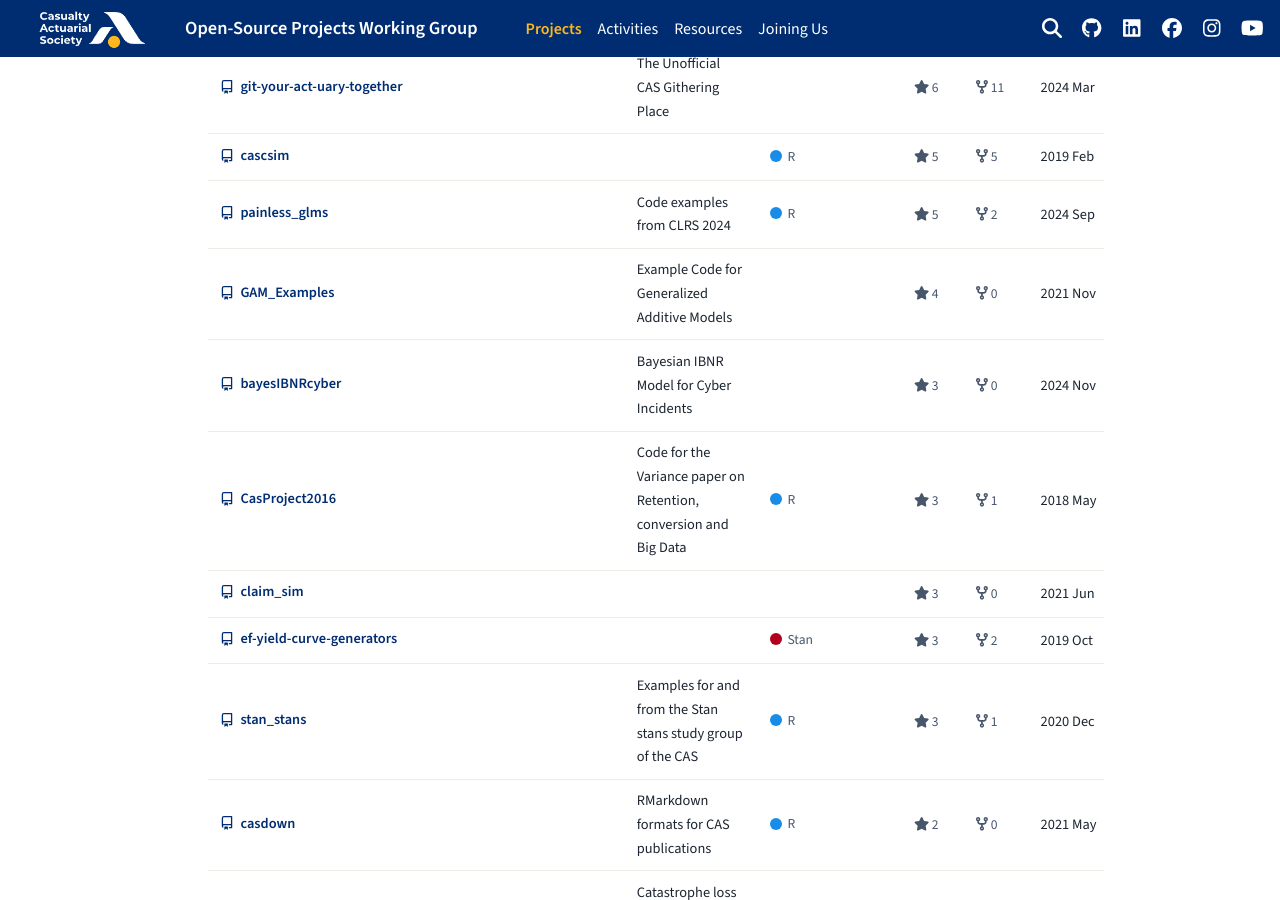
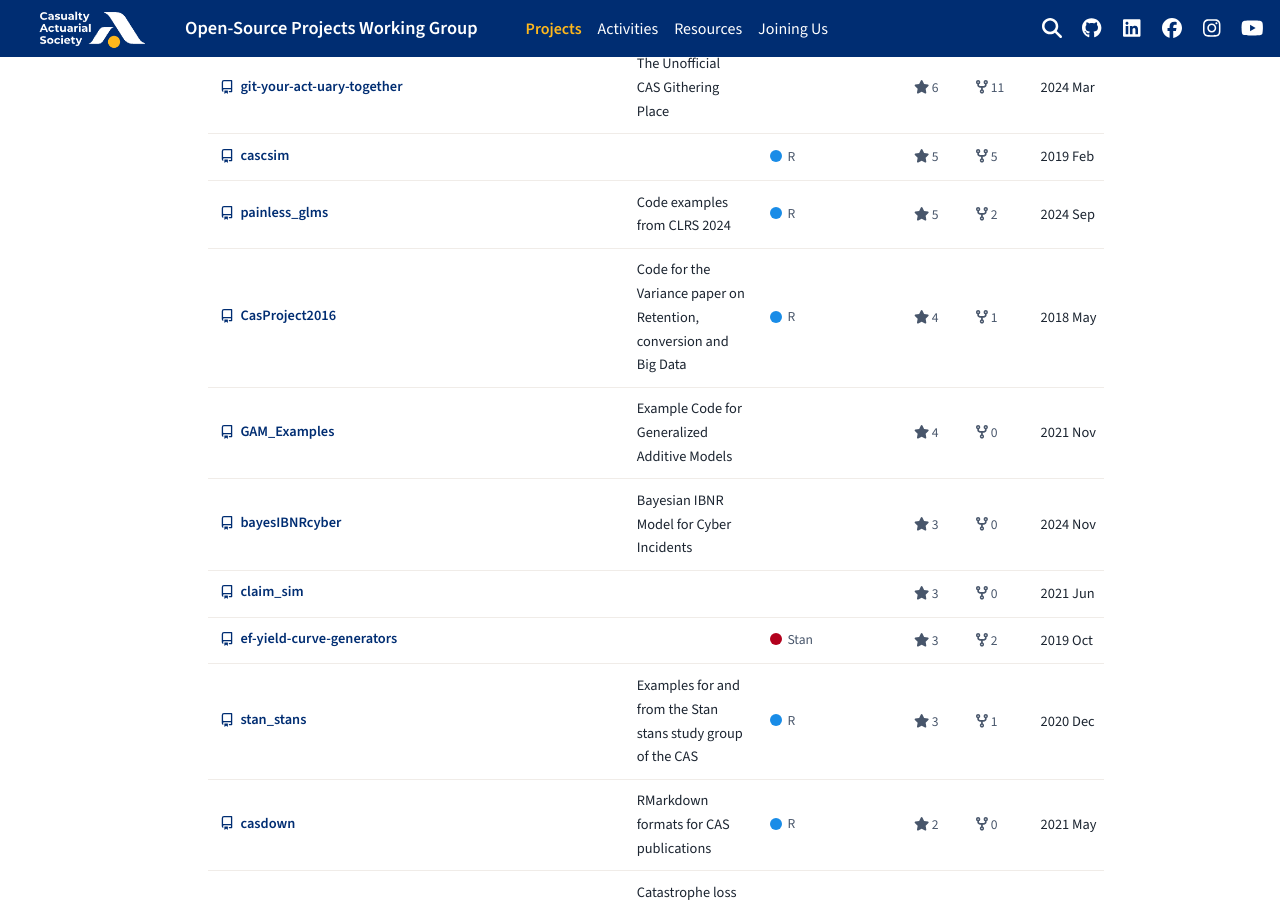
Before and after one commit to casact/casact.github.io, a Sphinx documentation site: the page built from docs/projects.md, in a window 1280 px wide and 900 px high, scrolled down 2654 px. Built offline with Sphinx 7.4.7 and the PyData theme 0.15.4, drawn with Linux system fonts in a browser that asks for light colours; part of the change alters nothing that is shown; some of the changed text lies outside the part shown.

Commit message:
Update repo listings

````diff
--- a/docs/projects.md
+++ b/docs/projects.md
@@ -6,7 +6,7 @@ The Open-Source Projects Working Group tracks all public repositories in the
 <!-- REPOS:START -->
 <!-- Generated by scripts/generate_repo_listings.py - do not edit by hand. -->
 
-All 58 public repositories in the [casact GitHub organization](https://github.com/casact), fetched directly from the GitHub API.
+All 59 public repositories in the [casact GitHub organization](https://github.com/casact), fetched directly from the GitHub API.
 
 ```{raw} html
 <div class="cas-repo-table-wrap">
@@ -175,6 +175,14 @@ All 58 public repositories in the [casact GitHub organization](https://github.co
   <td>2024 Sep</td>
 </tr>
 <tr>
+  <td class="cas-repo-name"><a href="https://github.com/casact/CasProject2016" target="_blank" rel="noopener"><svg aria-hidden="true" viewBox="0 0 16 16" width="14" height="14" class="cas-repo-icon"><path fill="currentColor" d="M2 2.5A2.5 2.5 0 0 1 4.5 0h8.75a.75.75 0 0 1 .75.75v12.5a.75.75 0 0 1-.75.75h-2.5a.75.75 0 0 1 0-1.5h1.75v-2h-8a1 1 0 0 0-.714 1.7.75.75 0 1 1-1.072 1.05A2.495 2.495 0 0 1 2 11.5Zm10.5-1h-8a1 1 0 0 0-1 1v6.708A2.486 2.486 0 0 1 4.5 9h8ZM5 12.25a.25.25 0 0 1 .25-.25h3.5a.25.25 0 0 1 .25.25v3.25a.25.25 0 0 1-.4.2l-1.45-1.087a.249.249 0 0 0-.3 0L5.4 15.7a.25.25 0 0 1-.4-.2Z"></path></svg>CasProject2016</a></td>
+  <td>Code for the Variance paper on Retention, conversion and Big Data</td>
+  <td><span class="cas-repo-lang"><span class="cas-lang-dot" style="background-color:#198CE7"></span>R</span></td>
+  <td><span class="cas-repo-stat"><i class="fa-solid fa-star"></i> 4</span></td>
+  <td><span class="cas-repo-stat"><i class="fa-solid fa-code-fork"></i> 1</span></td>
+  <td>2018 May</td>
+</tr>
+<tr>
   <td class="cas-repo-name"><a href="https://github.com/casact/GAM_Examples" target="_blank" rel="noopener"><svg aria-hidden="true" viewBox="0 0 16 16" width="14" height="14" class="cas-repo-icon"><path fill="currentColor" d="M2 2.5A2.5 2.5 0 0 1 4.5 0h8.75a.75.75 0 0 1 .75.75v12.5a.75.75 0 0 1-.75.75h-2.5a.75.75 0 0 1 0-1.5h1.75v-2h-8a1 1 0 0 0-.714 1.7.75.75 0 1 1-1.072 1.05A2.495 2.495 0 0 1 2 11.5Zm10.5-1h-8a1 1 0 0 0-1 1v6.708A2.486 2.486 0 0 1 4.5 9h8ZM5 12.25a.25.25 0 0 1 .25-.25h3.5a.25.25 0 0 1 .25.25v3.25a.25.25 0 0 1-.4.2l-1.45-1.087a.249.249 0 0 0-.3 0L5.4 15.7a.25.25 0 0 1-.4-.2Z"></path></svg>GAM_Examples</a></td>
   <td>Example Code for Generalized Additive Models</td>
   <td></td>
@@ -189,14 +197,6 @@ All 58 public repositories in the [casact GitHub organization](https://github.co
   <td><span class="cas-repo-stat"><i class="fa-solid fa-star"></i> 3</span></td>
   <td><span class="cas-repo-stat"><i class="fa-solid fa-code-fork"></i> 0</span></td>
   <td>2024 Nov</td>
-</tr>
-<tr>
-  <td class="cas-repo-name"><a href="https://github.com/casact/CasProject2016" target="_blank" rel="noopener"><svg aria-hidden="true" viewBox="0 0 16 16" width="14" height="14" class="cas-repo-icon"><path fill="currentColor" d="M2 2.5A2.5 2.5 0 0 1 4.5 0h8.75a.75.75 0 0 1 .75.75v12.5a.75.75 0 0 1-.75.75h-2.5a.75.75 0 0 1 0-1.5h1.75v-2h-8a1 1 0 0 0-.714 1.7.75.75 0 1 1-1.072 1.05A2.495 2.495 0 0 1 2 11.5Zm10.5-1h-8a1 1 0 0 0-1 1v6.708A2.486 2.486 0 0 1 4.5 9h8ZM5 12.25a.25.25 0 0 1 .25-.25h3.5a.25.25 0 0 1 .25.25v3.25a.25.25 0 0 1-.4.2l-1.45-1.087a.249.249 0 0 0-.3 0L5.4 15.7a.25.25 0 0 1-.4-.2Z"></path></svg>CasProject2016</a></td>
-  <td>Code for the Variance paper on Retention, conversion and Big Data</td>
-  <td><span class="cas-repo-lang"><span class="cas-lang-dot" style="background-color:#198CE7"></span>R</span></td>
-  <td><span class="cas-repo-stat"><i class="fa-solid fa-star"></i> 3</span></td>
-  <td><span class="cas-repo-stat"><i class="fa-solid fa-code-fork"></i> 1</span></td>
-  <td>2018 May</td>
 </tr>
 <tr>
   <td class="cas-repo-name"><a href="https://github.com/casact/claim_sim" target="_blank" rel="noopener"><svg aria-hidden="true" viewBox="0 0 16 16" width="14" height="14" class="cas-repo-icon"><path fill="currentColor" d="M2 2.5A2.5 2.5 0 0 1 4.5 0h8.75a.75.75 0 0 1 .75.75v12.5a.75.75 0 0 1-.75.75h-2.5a.75.75 0 0 1 0-1.5h1.75v-2h-8a1 1 0 0 0-.714 1.7.75.75 0 1 1-1.072 1.05A2.495 2.495 0 0 1 2 11.5Zm10.5-1h-8a1 1 0 0 0-1 1v6.708A2.486 2.486 0 0 1 4.5 9h8ZM5 12.25a.25.25 0 0 1 .25-.25h3.5a.25.25 0 0 1 .25.25v3.25a.25.25 0 0 1-.4.2l-1.45-1.087a.249.249 0 0 0-.3 0L5.4 15.7a.25.25 0 0 1-.4-.2Z"></path></svg>claim_sim</a></td>
@@ -391,6 +391,14 @@ All 58 public repositories in the [casact GitHub organization](https://github.co
   <td>2022 Aug</td>
 </tr>
 <tr>
+  <td class="cas-repo-name"><a href="https://github.com/casact/cyber-risk-ml" target="_blank" rel="noopener"><svg aria-hidden="true" viewBox="0 0 16 16" width="14" height="14" class="cas-repo-icon"><path fill="currentColor" d="M2 2.5A2.5 2.5 0 0 1 4.5 0h8.75a.75.75 0 0 1 .75.75v12.5a.75.75 0 0 1-.75.75h-2.5a.75.75 0 0 1 0-1.5h1.75v-2h-8a1 1 0 0 0-.714 1.7.75.75 0 1 1-1.072 1.05A2.495 2.495 0 0 1 2 11.5Zm10.5-1h-8a1 1 0 0 0-1 1v6.708A2.486 2.486 0 0 1 4.5 9h8ZM5 12.25a.25.25 0 0 1 .25-.25h3.5a.25.25 0 0 1 .25.25v3.25a.25.25 0 0 1-.4.2l-1.45-1.087a.249.249 0 0 0-.3 0L5.4 15.7a.25.25 0 0 1-.4-.2Z"></path></svg>cyber-risk-ml</a></td>
+  <td></td>
+  <td><span class="cas-repo-lang"><span class="cas-lang-dot" style="background-color:#3572A5"></span>Python</span></td>
+  <td><span class="cas-repo-stat"><i class="fa-solid fa-star"></i> 0</span></td>
+  <td><span class="cas-repo-stat"><i class="fa-solid fa-code-fork"></i> 0</span></td>
+  <td>2026 Oct</td>
+</tr>
+<tr>
   <td class="cas-repo-name"><a href="https://github.com/casact/fcaz" target="_blank" rel="noopener"><svg aria-hidden="true" viewBox="0 0 16 16" width="14" height="14" class="cas-repo-icon"><path fill="currentColor" d="M2 2.5A2.5 2.5 0 0 1 4.5 0h8.75a.75.75 0 0 1 .75.75v12.5a.75.75 0 0 1-.75.75h-2.5a.75.75 0 0 1 0-1.5h1.75v-2h-8a1 1 0 0 0-.714 1.7.75.75 0 1 1-1.072 1.05A2.495 2.495 0 0 1 2 11.5Zm10.5-1h-8a1 1 0 0 0-1 1v6.708A2.486 2.486 0 0 1 4.5 9h8ZM5 12.25a.25.25 0 0 1 .25-.25h3.5a.25.25 0 0 1 .25.25v3.25a.25.25 0 0 1-.4.2l-1.45-1.087a.249.249 0 0 0-.3 0L5.4 15.7a.25.25 0 0 1-.4-.2Z"></path></svg>fcaz</a></td>
   <td>Property and Casualty Actuarial Modeling</td>
   <td><span class="cas-repo-lang"><span class="cas-lang-dot" style="background-color:#3572A5"></span>Python</span></td>
````
